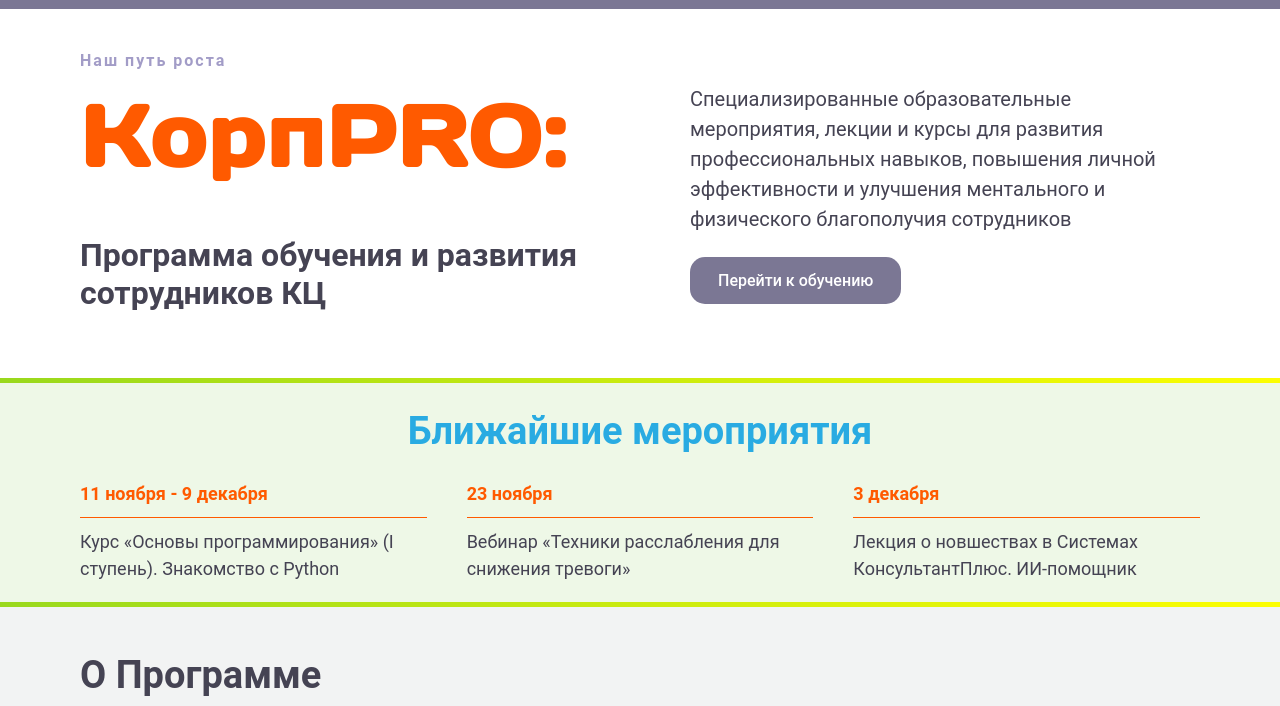
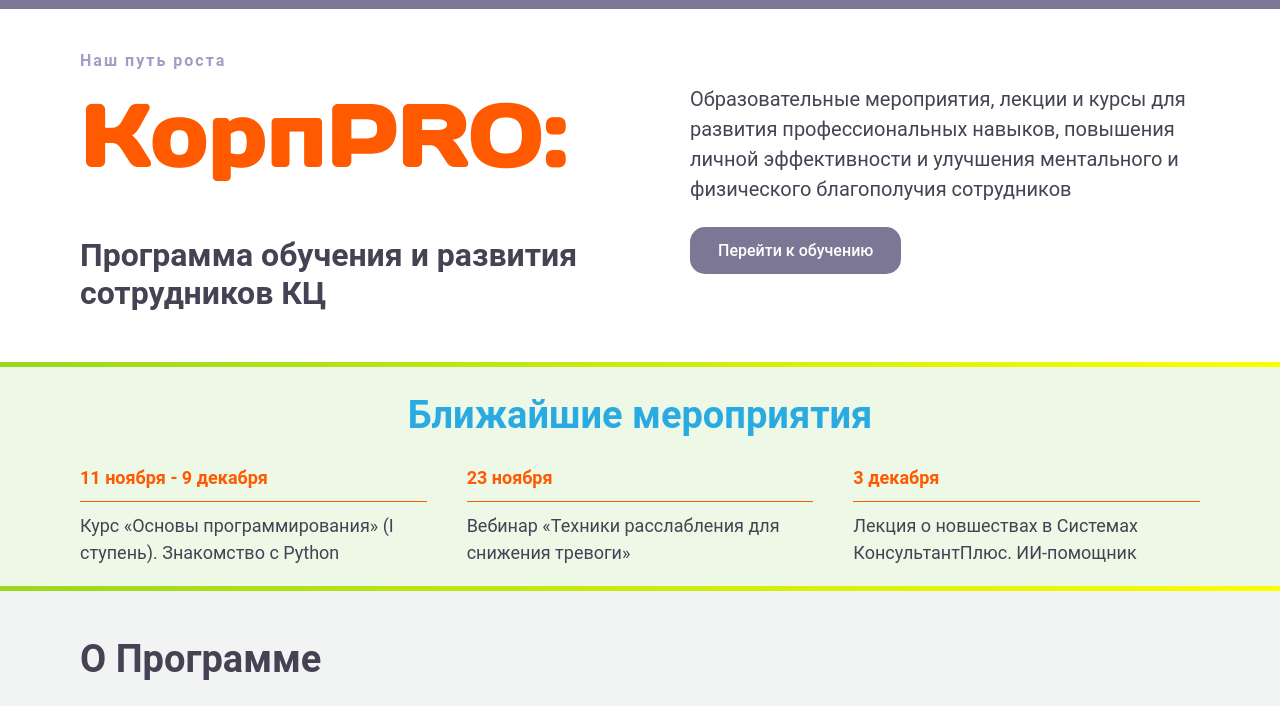
Before and after one commit to GalaMalin/Education, a plain HTML site: page index.html in a window 1280 px wide. Shown: the part 61-767 px from the top of the page. Drawn offline with Linux system fonts and the light colour scheme.

Commit message:
Update index.html

```diff
--- a/index.html
+++ b/index.html
@@ -36,7 +36,7 @@
                 </div>
                 <div class="main__right">
                     <div class="hi4">
-                        <p>Cпециализированные образовательные мероприятия, лекции и курсы для развития профессиональных навыков, повышения личной эффективности и улучшения ментального и физического благополучия сотрудников</p>
+                        <p>Образовательные мероприятия, лекции и курсы для развития профессиональных навыков, повышения личной эффективности и улучшения ментального и физического благополучия сотрудников</p>
                     </div>
                     <div class="hi5">
                         <a href="#vect" class="btn-primary">Перейти к обучению</a>
```
